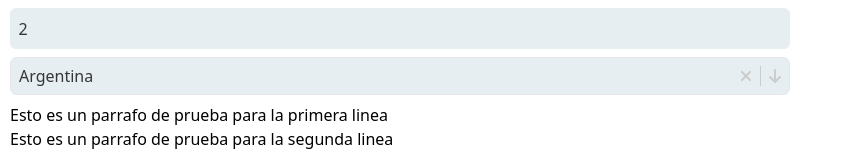
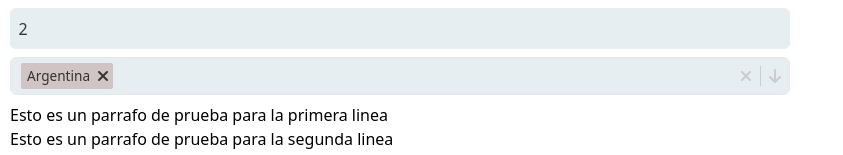
Before and after one commit to amav96/dimiproApp, a React (Vite) app: page /login in a window 1280 px wide. Shown: the top 155 px of the page, without its empty margins (0-843 px from the left). Built offline with nearby package versions, Linux system fonts and the light colour scheme.

Commit message:
simple select

```diff
--- a/src/components/auth/LoginForm.tsx
+++ b/src/components/auth/LoginForm.tsx
@@ -45,7 +45,7 @@
   ];
 
 
-  const [paisSelect, setPaisSelect] = useState<number | object>({name: 'Argentina', id: 1})
+  const [paisSelect, setPaisSelect] = useState<number | object>([{name: 'Argentina', id: 1}])
 
   const onChange = (value: object , index: number | string):void => {
     if(typeof value === 'number' || typeof value === 'object'){
@@ -66,13 +66,14 @@
       options={paises}
       value={paisSelect}
       onChange={onChange}
+      multiselect={true}
       />
 
-      {/* { <button className='col-span-12 bg-orange-300'
-      onClick={() => setPaisSelect(2)}
+      {/* {  <button className='col-span-12 bg-orange-300'
+      onClick={() => setPaisSelect((prev) => ([{name: 'Chile', id: 3}]))}
       >
         agregar
-      </button> } */}
+      </button> }  */}
 
       {/* <Form
       inputs={inputs}
--- a/src/components/form/Select/Select.tsx
+++ b/src/components/form/Select/Select.tsx
@@ -31,6 +31,7 @@
     } = props
 
     const [localValue, setLocalValue] = useState('')
+
     const handleChange = (evt: React.ChangeEvent<HTMLInputElement>) :void => {
         setLocalValue(evt.target.value)
         filterOptions(localValue)
@@ -164,7 +165,6 @@
             if(!repeatable && !value.some((val) => val[trackBy] === option[trackBy as keyof object])){
                 const mergedExternalValue = [...value, option];
                 if(mergedExternalValue && onChange ){
-                    console.log(mergedExternalValue)
                     onChange(mergedExternalValue, index)
                     setLocalValue('')
                     calculateMenuPosition()
@@ -179,6 +179,11 @@
     const setSingleOption = (option: object, index: number) => {
         if(onChange){
             onChange(option, index)
+            if(multiselect){
+                setLocalValue('')
+            }else{
+                setLocalValue(option[label as keyof object])
+            }
             setShowMenu(false)
         }
     }
@@ -194,7 +199,12 @@
 
     const removeAll = () :void => {
         if(onChange){
+            if(multiselect){
+                onChange([], 0)
+            }else {
                 onChange({}, 0)
+            }
+            setLocalValue('')
         }
     }
 
@@ -206,12 +216,11 @@
         return false;
     }
 
-    const renderSingleItem = (option: object | number): string => {
-        if(option && typeof option === 'object'){
-            return option[label as keyof object]
+    useEffect(() => {
+        if(!multiselect && value){
+            setLocalValue(value[label as keyof object])
         }
-        return options ? options.filter((val) => val[trackBy] === option)[0][label] : ''
-    }
+    }, [value])
 
   return (
     <div ref={SelectMain} className={`Select_container ${cols}`}>
@@ -233,13 +242,24 @@
                         </div>
                     ))
                     // items normales
-                    : value && !isEmpty(value) &&
+                    : !multiselect &&
                     (<div className='Select__itemSelect__value'>
                         <div className='Select__itemSelect__value__label' >
-                        { typeof value === 'object' || typeof value === 'number'? renderSingleItem(value) : '' }
+                        <input
+                        onClick={handleOnOpenCloseFromInput}
+                        className='Select__itemSelect__inputContainer__input'
+                        onChange={handleChange}
+                        aria-expanded="true"
+                        type="text"
+                        value={localValue}
+                        />
+
                         </div>
                     </div>)
                 }
+                {/* renderizar items elegidos */}
+                {
+                    multiselect &&
                     <div
                     onClick={handleOnOpenCloseMenuFromContainer}
                     className='Select__itemSelect__inputContainer'
@@ -254,10 +274,11 @@
                         value={localValue}
                         />
                     </div>
+                }
             </div>
             <div className={'controlSelect'}>
                 {
-                    !multiselect && value && !isEmpty(value) &&
+                    value && !isEmpty(value) &&
                     <div
                     onClick={removeAll}
                     className='controlSelect__indicatorContainer' >
```
Lines whose indentation alone changed are shown as unchanged.
